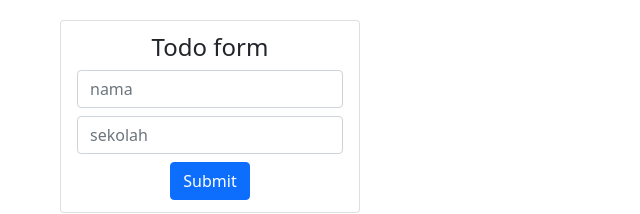
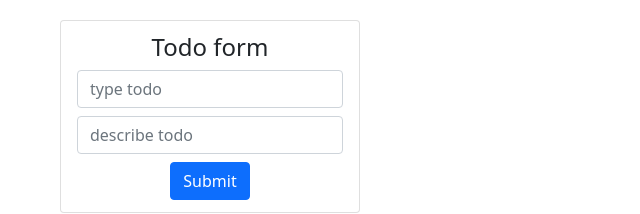
Before and after one commit to natabagus68/TodoList_React_redux, a React (Create React App) app: page / in a window 1280 px wide. Shown: the top 214 px of the page, without its empty margins (0-640 px from the left). Built offline with nearby package versions, Linux system fonts and the light colour scheme.

Commit message:
mengubah inputan menjadi type_todo dan describe_todo

```diff
--- a/src/components/to_do/Todo.js
+++ b/src/components/to_do/Todo.js
@@ -8,8 +8,8 @@ const Todo = () => {
     const dispatch = useDispatch();
     const index = useSelector(state => state.todo.list)
     const [input, setInput] = useState({
-        nama:'',
-        sekolah:''
+        type_todo:'',
+        describe_todo:'',
     })
 
 
@@ -33,8 +33,8 @@ const Todo = () => {
             <div className="card-body">
                 <h4>Todo form</h4>
                <form onSubmit={handleSubmit}>
-                   <input type="text" className="form-control mb-2" name="nama" value={input.nama} onChange={handleChange} placeholder="nama" />
-                   <input type="text" className="form-control mb-2" name="sekolah" value={input.sekolah} onChange={handleChange}  placeholder="sekolah" />
+                   <input type="text" className="form-control mb-2" name="type_todo" value={input.nama} onChange={handleChange} placeholder="type todo" />
+                   <input type="text" className="form-control mb-2" name="describe_todo" value={input.sekolah} onChange={handleChange}  placeholder="describe todo" />
                    <button className="btn btn-primary" type="submit">Submit</button>
                </form>
             </div>
```
